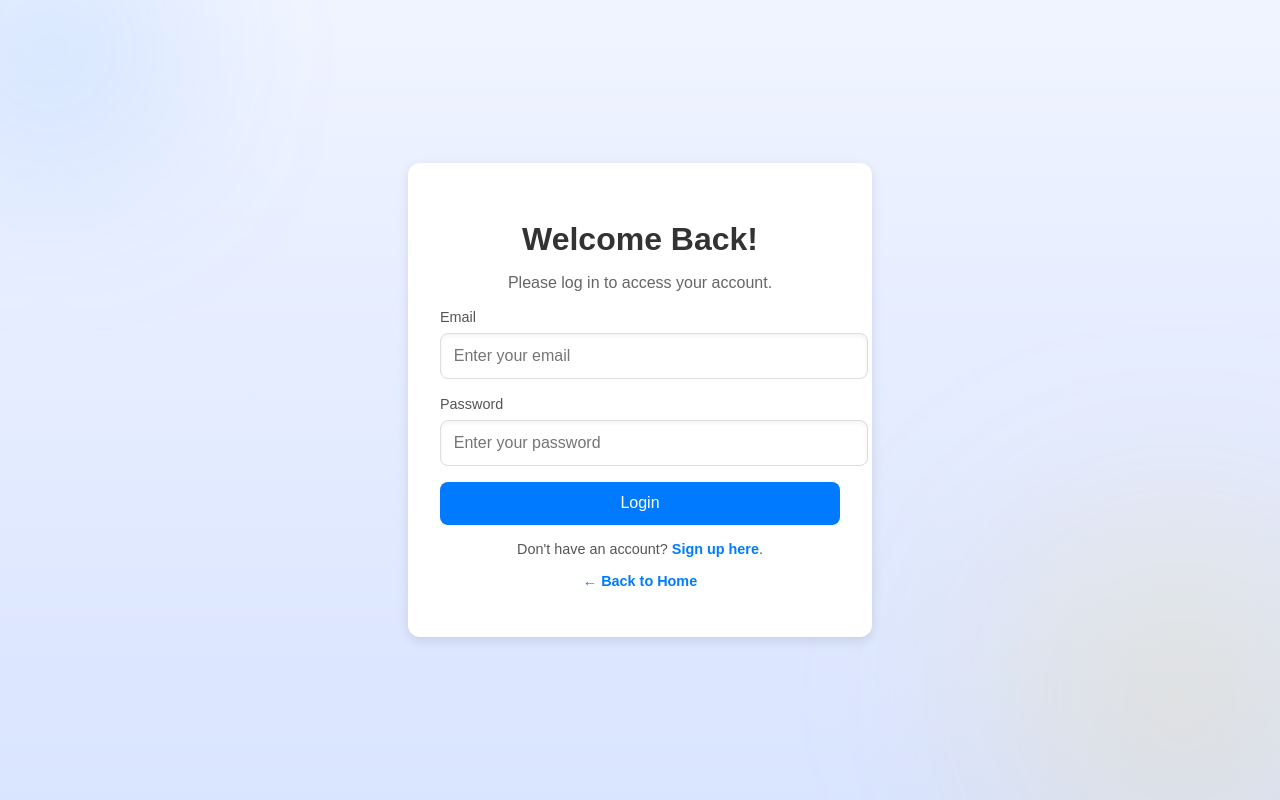
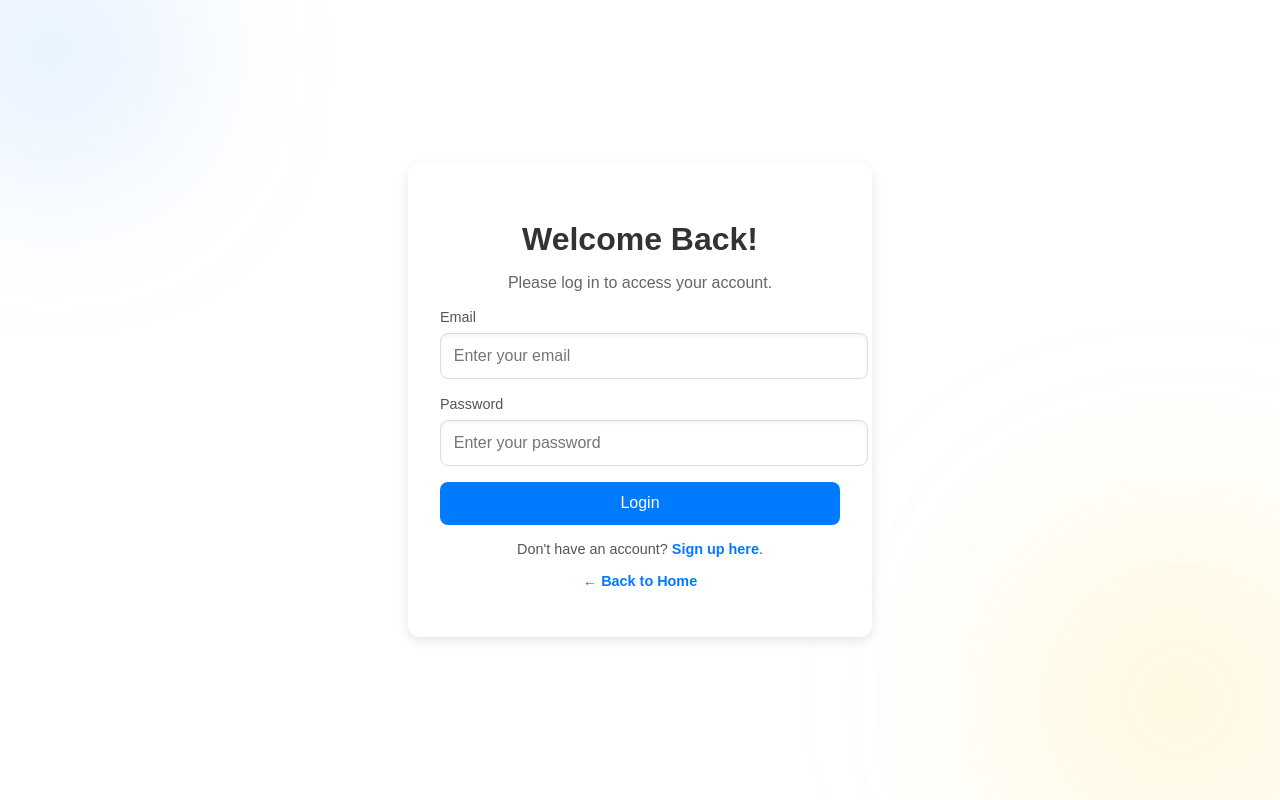
Before and after one commit to lukegrady1/Roomify, a React (Vite) app in the folder client/: page /login in a window 1280 px wide. Built offline with nearby package versions, Linux system fonts and the light colour scheme.

Commit message:
footer is at the bottom of the screen now

```diff
--- a/client/src/pages/home.tsx
+++ b/client/src/pages/home.tsx
@@ -54,11 +54,11 @@ const Home: React.FC = () => {
   };
 
   return (
-    <div>
+    <div id="root">
       <Navbar />
+      <div className="page-container">
         {/* Hero Section */}
         <div className="hero-section">
-        {/* Image Content */}
           <div className="hero-image">
             <img
               src="https://images.unsplash.com/photo-1507089947368-19c1da9775ae?crop=entropy&cs=tinysrgb&fit=crop&fm=jpg&q=80&w=1080&h=720"
@@ -66,7 +66,6 @@ const Home: React.FC = () => {
             />
           </div>
 
-        {/* Search Box Content */}
           <div className="hero-content">
             <h1>Find Your Sublet, Your Way</h1>
             <p>Discover the best sublets near your campus in just a few clicks.</p>
@@ -134,7 +133,7 @@ const Home: React.FC = () => {
             </div>
           </div>
         </div>
-
+      </div>
       <Footer />
     </div>
   );
--- a/client/src/styles/App.css
+++ b/client/src/styles/App.css
@@ -1,3 +1,44 @@
+/* Reset body and html */
+html, body {
+  height: 100%;
+  margin: 0;
+  padding: 0;
+  background-color: white; /* Set consistent background color */
+}
+
+/* Ensure the root element covers the full height */
+#root {
+  display: flex;
+  flex-direction: column;
+  min-height: 100vh;
+  background-color: white; /* Remove any potential light blue issues */
+}
+
+/* Page container to stretch the content */
+.page-container {
+  flex: 1;
+  display: flex;
+  flex-direction: column;
+  background-color: white; /* Matches background */
+}
+
+/* Features Section */
+.features-section {
+  background-color: white; /* Matches body color */
+  padding: 2rem 1rem;
+  margin: 0; /* Ensure no extra spacing */
+}
+
+/* Footer styling */
+.footer {
+  background-color: #004b9a;
+  color: white;
+  padding: 1rem;
+  text-align: center;
+  margin-top: auto; /* Pushes footer to the bottom */
+  position: relative;
+}
+
 /* Hero Section */
 .hero-section {
   display: flex;
@@ -161,8 +202,9 @@
 }
 
 .features-section {
-  background-color: white; /* Set background to white */
+  background-color: white; /* Ensure it matches the body color */
   padding: 2rem 1rem;
+  margin: 0;
 }
 
 .features {
```
Also changed, not shown: client/src/App.tsx (+7 -6 lines). Lines whose indentation alone changed are shown as unchanged.
